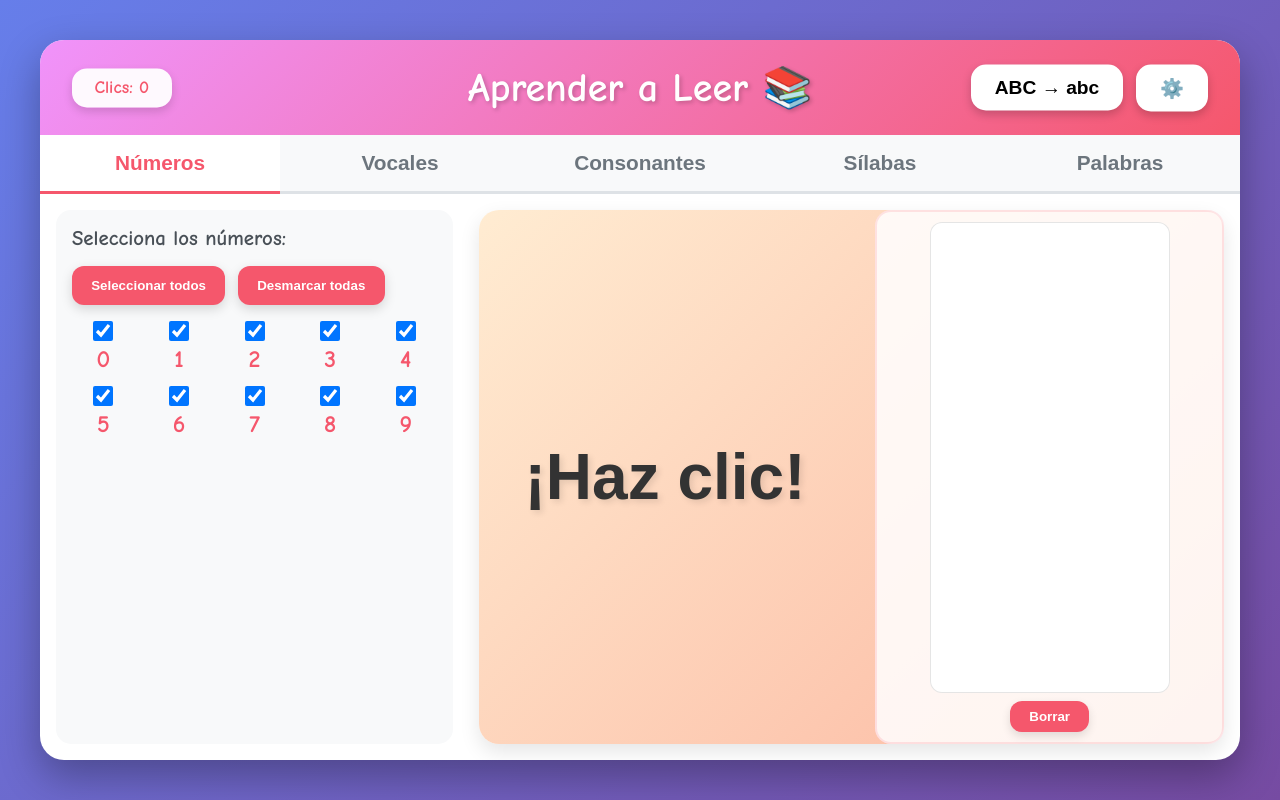
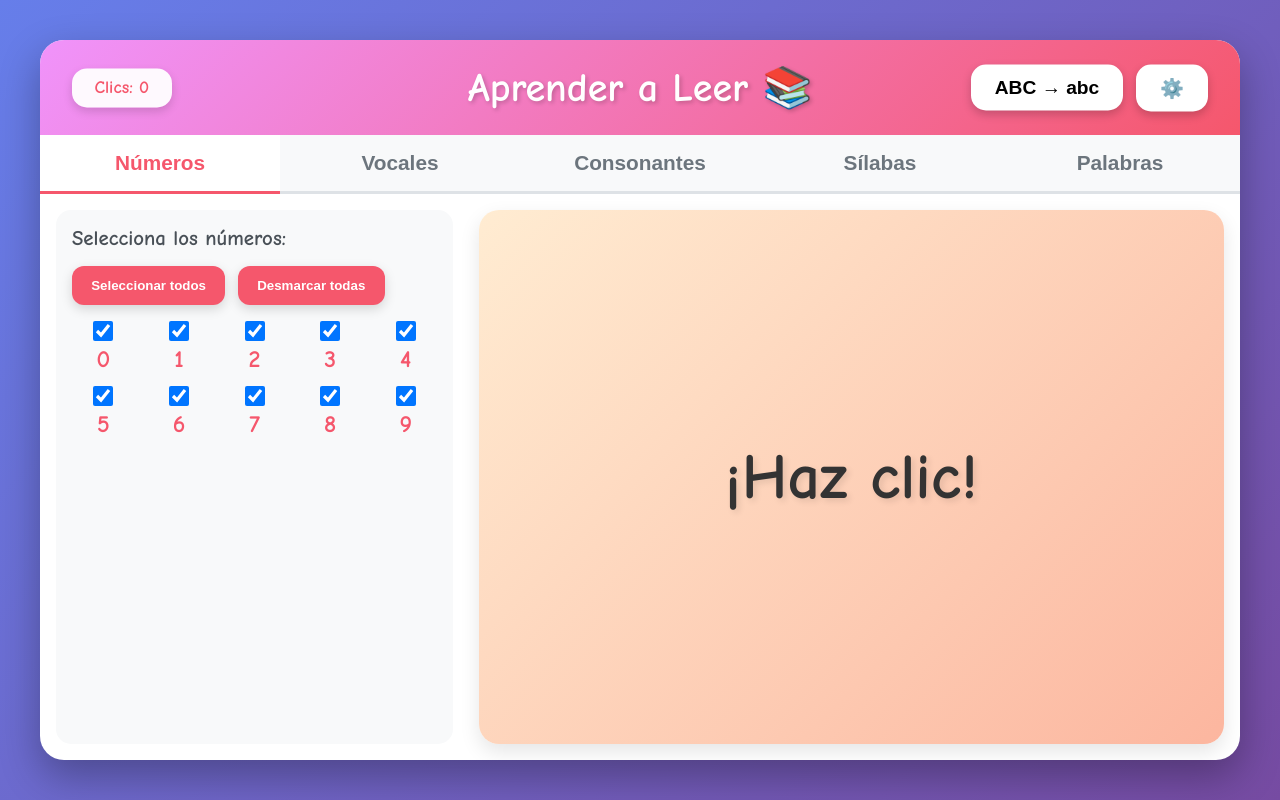
Before and after one commit to ironbar/aprender-a-leer, a plain HTML site: page index.html in a window 1280 px wide. Drawn offline with Linux system fonts and the light colour scheme.

Commit message:
Revert "Allow writing canvas to fill available height"
This reverts commit a4c379125e8ef527e93025e5568c4d0ee78e89bb.

```diff
--- a/index.html
+++ b/index.html
@@ -72,26 +72,14 @@
                     </div>
                 </div>
                 <div class="display-area" id="numerosDisplay">
-                    <div class="display-interactive">
-                        <button type="button" class="letter-display" data-sampling-button="numeros">¡Haz clic!</button>
-                        <div class="writing-canvas" data-writing-area="numeros">
-                            <canvas class="writing-surface" data-writing-canvas="numeros"></canvas>
-                            <button type="button" class="erase-writing" data-erase-button="numeros">Borrar</button>
-                        </div>
-                    </div>
+                    <div class="letter-display">¡Haz clic!</div>
                 </div>
             </div>
 
             <!-- Vocales Tab -->
             <div id="vocales" class="tab-content">
                 <div class="display-area" id="vocalesDisplay">
-                    <div class="display-interactive">
-                        <button type="button" class="letter-display" data-sampling-button="vocales">¡Haz clic!</button>
-                        <div class="writing-canvas" data-writing-area="vocales">
-                            <canvas class="writing-surface" data-writing-canvas="vocales"></canvas>
-                            <button type="button" class="erase-writing" data-erase-button="vocales">Borrar</button>
-                        </div>
-                    </div>
+                    <div class="letter-display">¡Haz clic!</div>
                 </div>
             </div>
 
@@ -108,13 +96,7 @@
                     </div>
                 </div>
                 <div class="display-area" id="consonantesDisplay">
-                    <div class="display-interactive">
-                        <button type="button" class="letter-display" data-sampling-button="consonantes">¡Haz clic!</button>
-                        <div class="writing-canvas" data-writing-area="consonantes">
-                            <canvas class="writing-surface" data-writing-canvas="consonantes"></canvas>
-                            <button type="button" class="erase-writing" data-erase-button="consonantes">Borrar</button>
-                        </div>
-                    </div>
+                    <div class="letter-display">¡Haz clic!</div>
                 </div>
             </div>
 
--- a/script.js
+++ b/script.js
@@ -350,47 +350,43 @@ selectNoNumbersButton.addEventListener('click', () => {
 });
 
 const numerosDisplay = document.getElementById('numerosDisplay');
-const numerosButton = numerosDisplay ? numerosDisplay.querySelector('[data-sampling-button="numeros"]') : null;
-if (numerosButton) {
-    numerosButton.addEventListener('click', () => {
+numerosDisplay.addEventListener('click', () => {
     if (isInteractionDisabled()) {
         return;
     }
+    const displayElement = numerosDisplay.querySelector('.letter-display');
 
     if (activeNumbers.size === 0) {
-            numerosButton.textContent = '¡Selecciona números!';
-            adjustTextSize(numerosButton);
+        displayElement.textContent = '¡Selecciona números!';
+        adjustTextSize(displayElement);
         return;
     }
 
     const activeNumbersArray = Array.from(activeNumbers);
     const randomNumber = getRandomElementExcluding(activeNumbersArray, lastNumber);
     lastNumber = randomNumber;
-        numerosButton.textContent = randomNumber;
-        adjustTextSize(numerosButton);
+    displayElement.textContent = randomNumber;
+    adjustTextSize(displayElement);
     incrementSamplingCounter();
     startSamplingCooldown();
     triggerRandomEffect();
 });
-}
 
 // Vocales Tab
 const vocalesDisplay = document.getElementById('vocalesDisplay');
-const vocalesButton = vocalesDisplay ? vocalesDisplay.querySelector('[data-sampling-button="vocales"]') : null;
-if (vocalesButton) {
-    vocalesButton.addEventListener('click', () => {
+vocalesDisplay.addEventListener('click', () => {
     if (isInteractionDisabled()) {
         return;
     }
     const randomVowel = getRandomElementExcluding(vowels, lastVowel);
     lastVowel = randomVowel;
-        vocalesButton.textContent = applyCase(randomVowel);
-        adjustTextSize(vocalesButton);
+    const displayElement = vocalesDisplay.querySelector('.letter-display');
+    displayElement.textContent = applyCase(randomVowel);
+    adjustTextSize(displayElement);
     incrementSamplingCounter();
     startSamplingCooldown();
     triggerRandomEffect();
 });
-}
 
 // Consonantes Tab
 const consonantsTabGrid = document.getElementById('consonantsTabGrid');
@@ -444,29 +440,27 @@ deselectAllConsonantLettersButton.addEventListener('click', () => {
 });
 
 const consonantesDisplay = document.getElementById('consonantesDisplay');
-const consonantesButton = consonantesDisplay ? consonantesDisplay.querySelector('[data-sampling-button="consonantes"]') : null;
-if (consonantesButton) {
-    consonantesButton.addEventListener('click', () => {
+consonantesDisplay.addEventListener('click', () => {
     if (isInteractionDisabled()) {
         return;
     }
+    const displayElement = consonantesDisplay.querySelector('.letter-display');
 
     if (activeConsonantLetters.size === 0) {
-            consonantesButton.textContent = '¡Selecciona consonantes!';
-            adjustTextSize(consonantesButton);
+        displayElement.textContent = '¡Selecciona consonantes!';
+        adjustTextSize(displayElement);
         return;
     }
 
     const activeConsonantLettersArray = Array.from(activeConsonantLetters);
     const randomConsonant = getRandomElementExcluding(activeConsonantLettersArray, lastConsonant);
     lastConsonant = randomConsonant;
-        consonantesButton.textContent = applyCase(randomConsonant);
-        adjustTextSize(consonantesButton);
+    displayElement.textContent = applyCase(randomConsonant);
+    adjustTextSize(displayElement);
     incrementSamplingCounter();
     startSamplingCooldown();
     triggerRandomEffect();
 });
-}
 
 // Sílabas Tab
 // Initialize consonants grid
--- a/styles.css
+++ b/styles.css
@@ -359,7 +359,7 @@ main {
     align-items: center;
     justify-content: center;
     text-align: center;
-    cursor: default;
+    cursor: pointer;
     transition: transform 0.2s, box-shadow 0.2s;
     box-shadow: 0 8px 20px rgba(0, 0, 0, 0.1);
     margin-top: clamp(0.5rem, 2vh, 1.5rem);
@@ -380,15 +380,6 @@ body.sampling-cooldown .display-area {
     box-shadow: 0 6px 16px rgba(0, 0, 0, 0.12);
 }
 
-.display-interactive {
-    display: flex;
-    gap: clamp(0.75rem, 2vw, 1.5rem);
-    width: 100%;
-    height: 100%;
-    align-items: stretch;
-    justify-content: center;
-}
-
 .letter-display {
     font-size: 4rem; /* Default fallback, will be overridden by JavaScript */
     font-weight: bold;
@@ -397,65 +388,6 @@ body.sampling-cooldown .display-area {
     user-select: none;
     animation: fadeIn 0.3s ease-in;
     line-height: 1;
-    background: none;
-    border: none;
-    display: flex;
-    flex: 1;
-    align-items: center;
-    justify-content: center;
-    padding: clamp(1rem, 3vh, 2rem);
-    border-radius: 16px;
-    cursor: pointer;
-}
-
-.letter-display:focus-visible {
-    outline: 3px solid rgba(245, 87, 108, 0.6);
-    outline-offset: 4px;
-}
-
-.writing-canvas {
-    background: rgba(255, 255, 255, 0.85);
-    border-radius: 16px;
-    padding: clamp(0.75rem, 1.5vh, 1.2rem);
-    display: flex;
-    flex-direction: column;
-    align-items: center;
-    gap: clamp(0.5rem, 1vh, 0.8rem);
-    box-shadow: inset 0 0 0 2px rgba(245, 87, 108, 0.15);
-    flex: 1;
-    align-self: stretch;
-    min-height: 0;
-}
-
-.writing-surface {
-    width: 100%;
-    max-width: clamp(160px, 25vw, 240px);
-    flex: 1;
-    height: 100%;
-    background: #ffffff;
-    border-radius: 12px;
-    box-shadow: inset 0 0 0 1px rgba(0, 0, 0, 0.1);
-    min-height: 0;
-}
-
-.erase-writing {
-    background: #f5576c;
-    color: #ffffff;
-    border: none;
-    border-radius: 12px;
-    padding: clamp(0.4rem, 1vh, 0.7rem) clamp(0.8rem, 1.5vw, 1.2rem);
-    font-weight: bold;
-    cursor: pointer;
-    box-shadow: 0 4px 10px rgba(0, 0, 0, 0.12);
-}
-
-.erase-writing:hover {
-    background: #f86f80;
-}
-
-.erase-writing:focus-visible {
-    outline: 3px solid rgba(245, 87, 108, 0.6);
-    outline-offset: 3px;
 }
 
 .numbers-selector {
```
Lines whose indentation alone changed are shown as unchanged.
